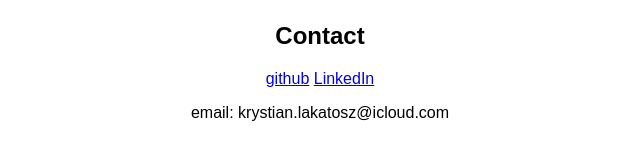
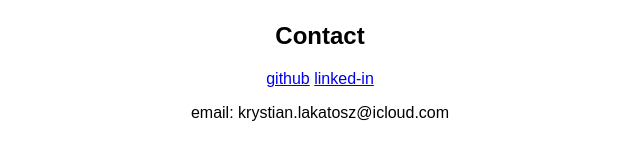
Before and after one commit to lakintosh/personal-site, a plain HTML site: page index.html in a window 1280 px wide. Shown: the part 540-700 px from the top of the page, 320-960 px from the left. Drawn offline with Linux system fonts and the light colour scheme; a web font is replaced by a local one.

Commit message:
Update index.html
change contact link naming

```diff
--- a/index.html
+++ b/index.html
@@ -43,7 +43,7 @@
    <h2>Contact</h2>
    <div class="socials">
     <a href="https://github.com/lakintosh" target="_blank">github</a>
-    <a href="https://www.linkedin.com/in/krystian-%C5%82akatosz-3b3318252/" target="_blank">LinkedIn</a>
+    <a href="https://www.linkedin.com/in/krystian-%C5%82akatosz-3b3318252/" target="_blank">linked-in</a>
    </div>
    <p>email: krystian.lakatosz@icloud.com</p>
 </body>
```
